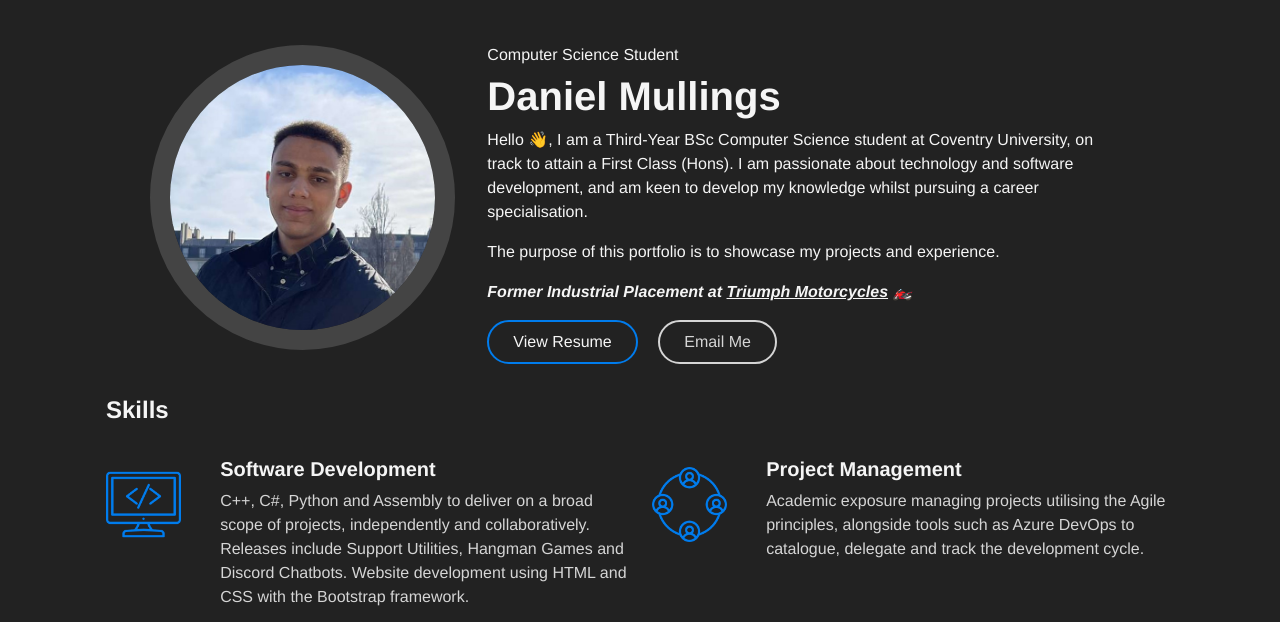
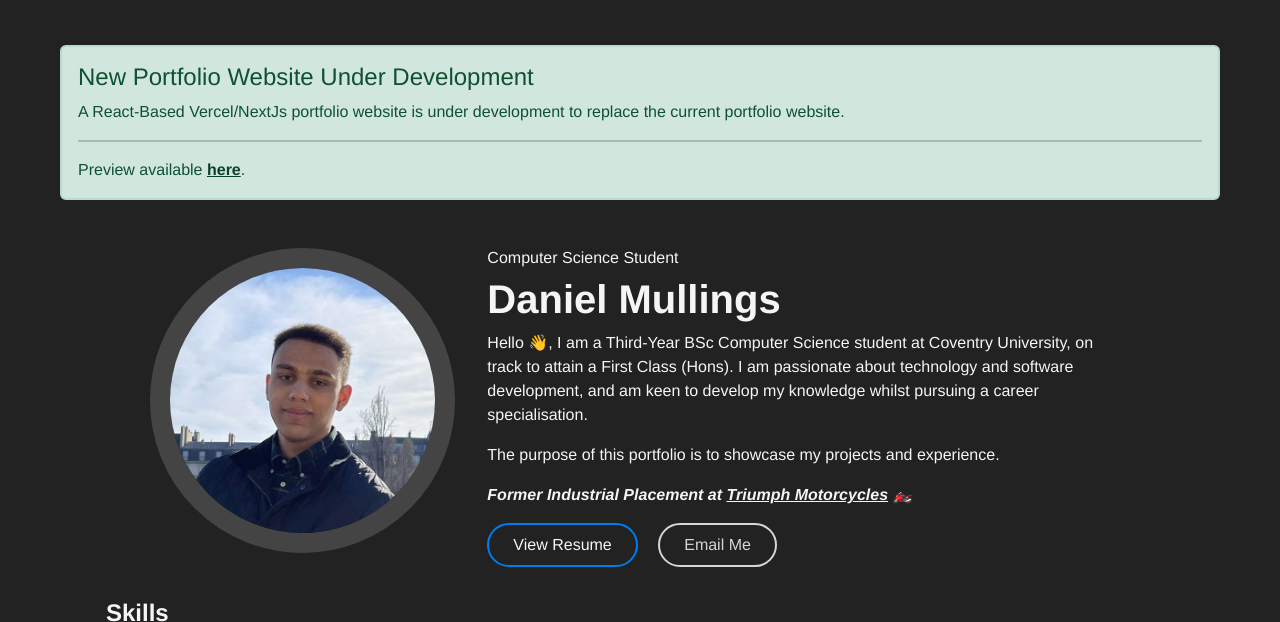
Before and after one commit to Daniel-Mullings/Daniel-Mullings, a website: page public/daniel_mullings_portfolio_website/html/homepage.html in a window 1280 px wide. Shown: the part 111-733 px from the top of the page. Drawn offline with nearby package versions, Linux system fonts and the light colour scheme.

Commit message:
Minor Update + Added Alert for New Profolio Website Under Development

```diff
--- a/public/daniel_mullings_portfolio_website/html/homepage.html
+++ b/public/daniel_mullings_portfolio_website/html/homepage.html
@@ -89,6 +89,15 @@
         document.documentElement.scrollTop = 0;
       }
       </script>
+    </div>
+
+    <div class="container-fluid">
+      <div class="alert alert-success mx-5 mb-5" role="alert">
+        <h4 class="alert-heading">New Portfolio Website Under Development</h4>
+        <p> A React-Based Vercel/NextJs portfolio website is under development to replace the current portfolio website. </p>
+        <hr>
+        <p class="mb-0">Preview available <a href="https://portfolio-website-git-dev-daniel-mullings-projects.vercel.app/" class="alert-link">here</a>.</p>
+      </div>
     </div>
 
     <!--About Me-->
```
